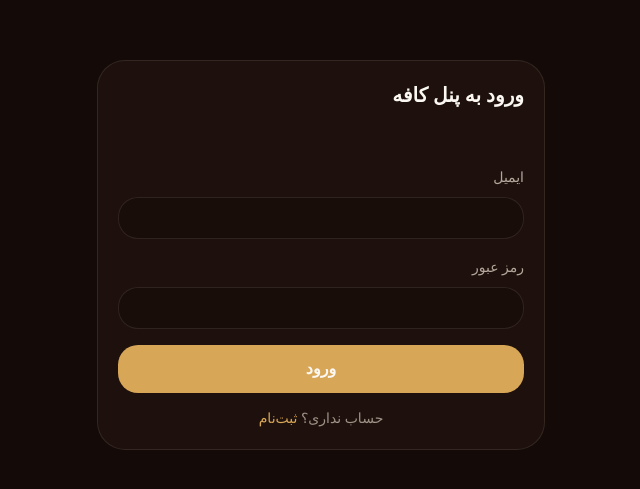
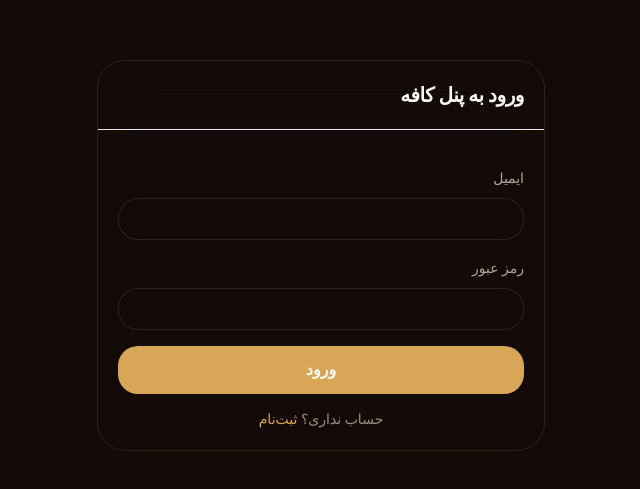
Before and after one commit to hamed665/salmon-cafe, a Next.js app: page /login in a window 1280 px wide. Shown: the part 145-634 px from the top of the page, without its empty margins (408-1048 px from the left). Built offline with nearby package versions, Linux system fonts and the light colour scheme; no server answers.

Commit message:
phase8: refine shared card styling

```diff
--- a/components/ui/card.tsx
+++ b/components/ui/card.tsx
@@ -2,19 +2,19 @@ import type { HTMLAttributes } from "react";
 import { cn } from "@/lib/utils";
 
 export function Card({ className, ...props }: HTMLAttributes<HTMLDivElement>) {
-  return <div className={cn("rounded-3xl border border-coffee-100/10 bg-coffee-800/60", className)} {...props} />;
+  return <div className={cn("rounded-[1.75rem] border border-coffee-100/10 bg-coffee-800/62 shadow-soft backdrop-blur-xl", className)} {...props} />;
 }
 
 export function CardHeader({ className, ...props }: HTMLAttributes<HTMLDivElement>) {
-  return <div className={cn("space-y-2 p-5", className)} {...props} />;
+  return <div className={cn("space-y-2 border-b border-coffee-100/8 p-5", className)} {...props} />;
 }
 
 export function CardTitle({ className, ...props }: HTMLAttributes<HTMLHeadingElement>) {
-  return <h3 className={cn("text-xl font-black text-coffee-50", className)} {...props} />;
+  return <h3 className={cn("text-xl font-black tracking-tight text-coffee-50", className)} {...props} />;
 }
 
 export function CardDescription({ className, ...props }: HTMLAttributes<HTMLParagraphElement>) {
-  return <p className={cn("text-sm leading-6 text-coffee-100/70", className)} {...props} />;
+  return <p className={cn("text-sm leading-6 text-coffee-100/64", className)} {...props} />;
 }
 
 export function CardContent({ className, ...props }: HTMLAttributes<HTMLDivElement>) {
```
